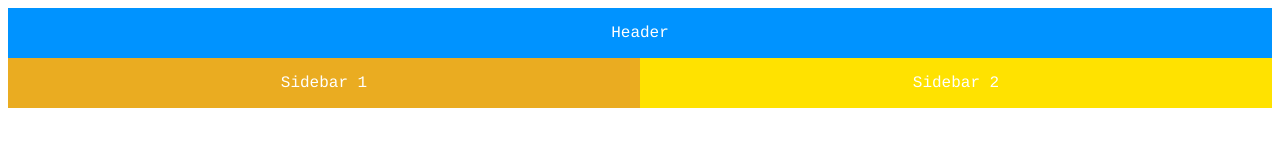
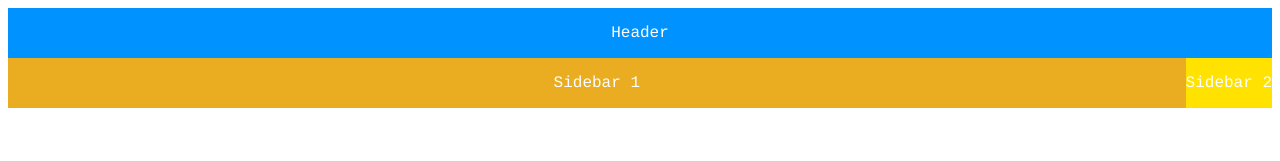
Before and after one commit to mirandaasral/wireframe_easy, a plain HTML site: page index.html in a window 1280 px wide. Drawn offline with Linux system fonts and the light colour scheme.

Commit message:
Changing frames

```diff
--- a/style.css
+++ b/style.css
@@ -1,6 +1,7 @@
 .grid-container {
     display: grid;
-    grid-template-columns: auto auto auto auto;
+    grid-template-columns: 12fr;
+    grid-template-rows: 21fr;
 }
 
 p{
```
